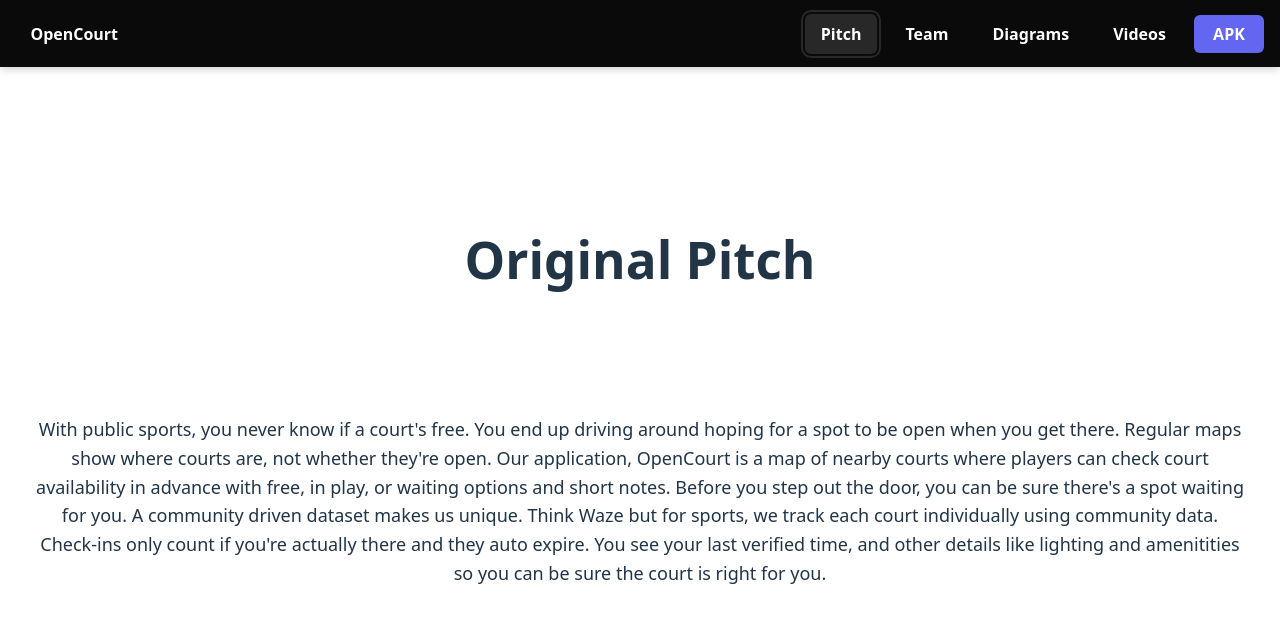
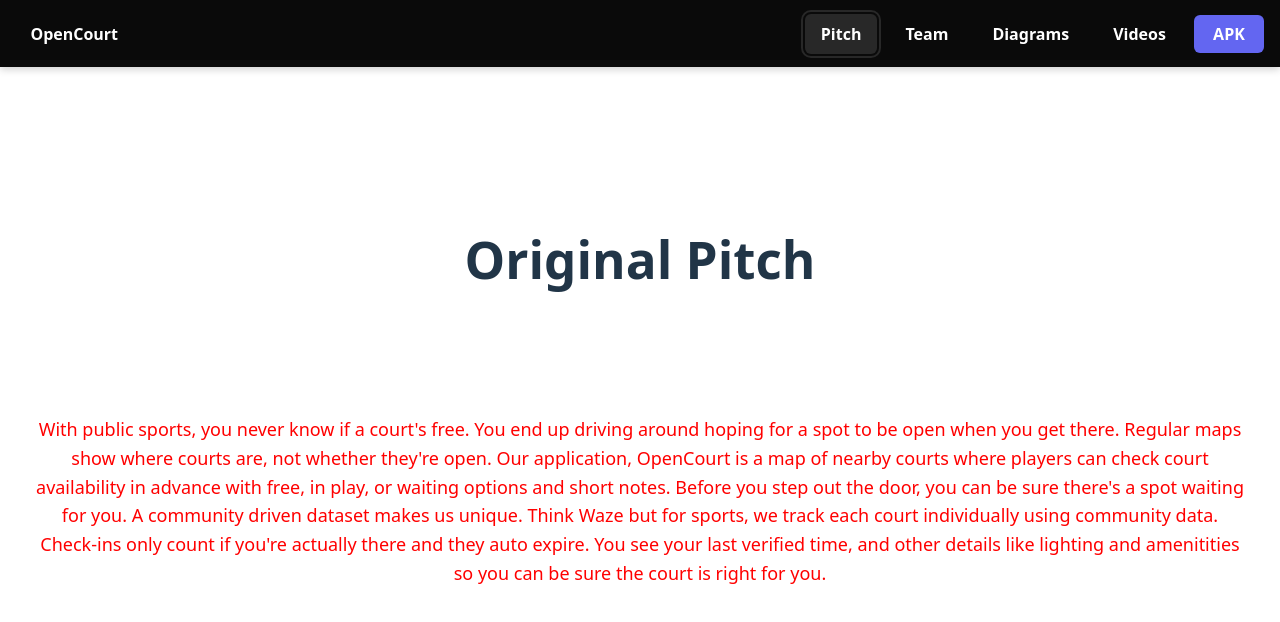
Before and after one commit to rohin19/opencourt-site, a React (Vite) app in the folder frontend/: page /pitch in a window 1280 px wide. Shown: the top 622 px of the page. Built offline with nearby package versions, Linux system fonts and the light colour scheme.

Commit message:
testing new thing

```diff
--- a/frontend/src/pages/Pitch.jsx
+++ b/frontend/src/pages/Pitch.jsx
@@ -3,7 +3,7 @@
 
 export default function Pitch() {
 	return (
-		<div>
+		<div className="pitch">
 			<header>
 				<h1>Original Pitch</h1>
 				<p>With public sports, you never know if a court's free. You end up driving around hoping for a spot to be open when you get there.
--- a/frontend/src/styles/Pitch.css
+++ b/frontend/src/styles/Pitch.css
@@ -12,9 +12,10 @@
   }
 }
 
-p {
-  font-size: 1.125rem; /* Slightly larger font size */
-  line-height: 1.6; /* Increase line height for better readability */
-  margin-bottom: 1rem; /* Add spacing between paragraphs */
-  text-align: center; /* Align text for a cleaner look */
+.pitch p {
+  font-size: 1.125rem;
+  line-height: 1.6;
+  margin-bottom: 1rem;
+  text-align: center;
+  color: red;
 }
```
Also changed, not shown: 1 other file (tests, documents, lock files or other folders).
